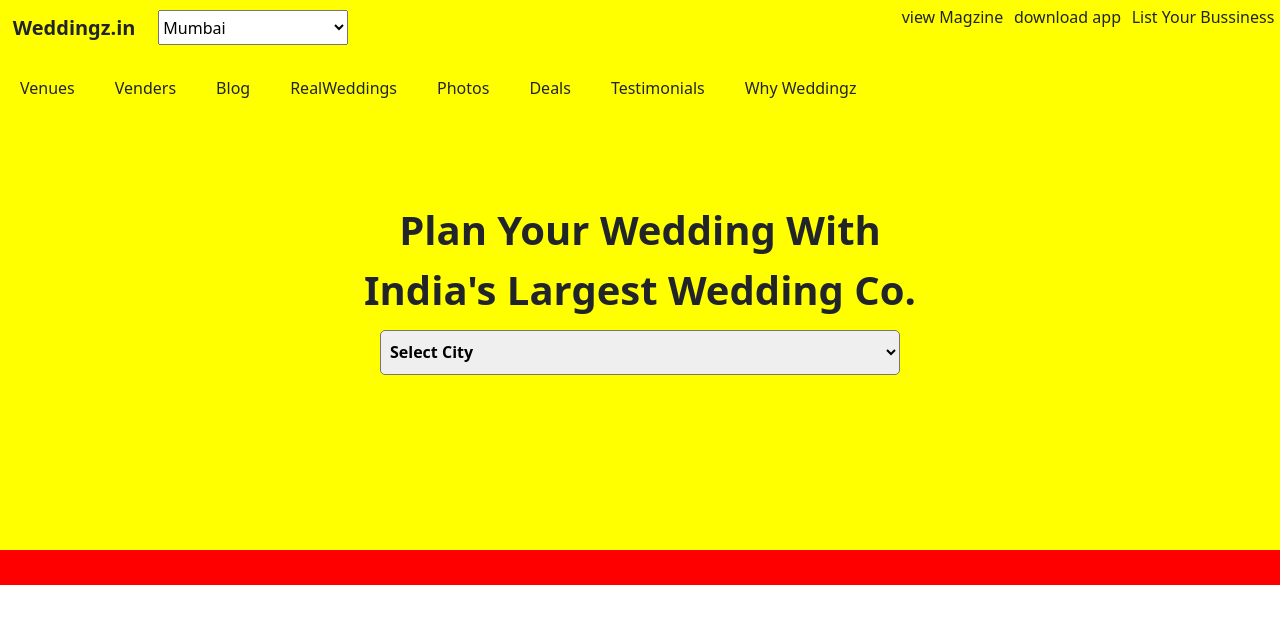
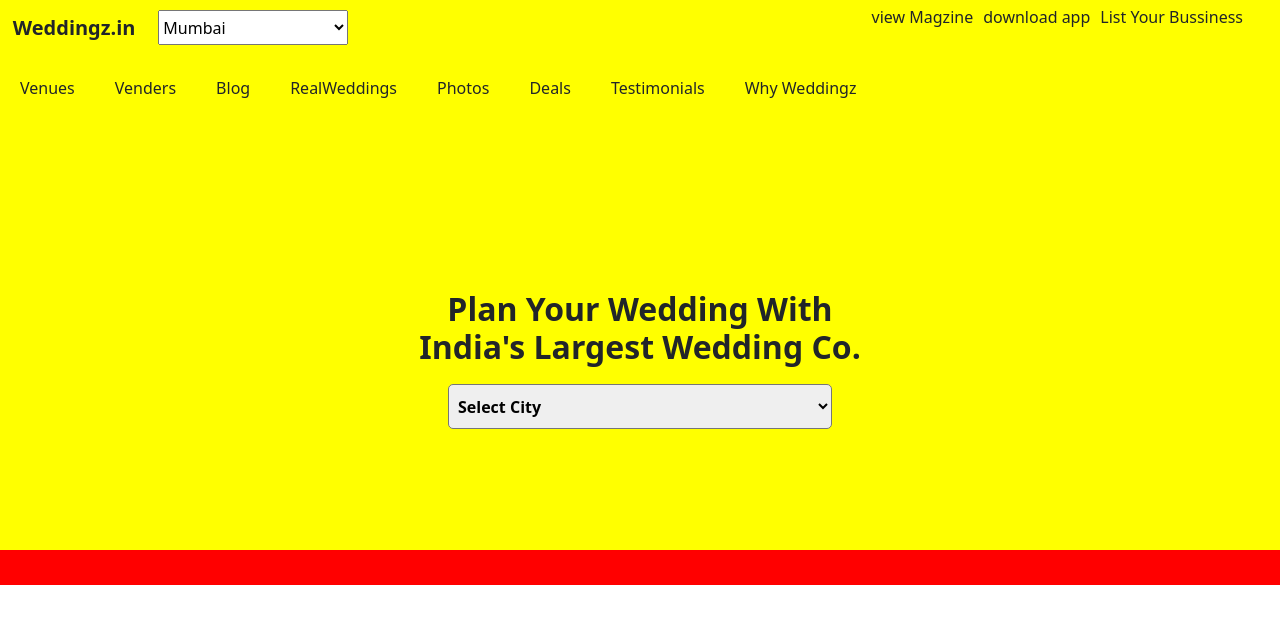
Before and after one commit to lovepreet-k828/responsiveUI, a React (Create React App) app: page / in a window 1280 px wide. Shown: the top 624 px of the page. Built offline with nearby package versions, Linux system fonts and the light colour scheme.

Commit message:
responsive trial

```diff
--- a/src/App.js
+++ b/src/App.js
@@ -12,7 +12,7 @@
   return (
     <>
       <Router>
-        <div style={{ minWidth: "100vh", overflowX: "scrole" }}>
+        <div>
           <Head options={options} sideBar={sideBar} setSideBar={setSideBar}/>
           <SideBar sideBar={sideBar} setSideBar={setSideBar} />
           <Routes>
--- a/src/components/categories/categories.css
+++ b/src/components/categories/categories.css
@@ -1,23 +1,24 @@
-.card-img-top{
-    max-height: 12rem;
-    box-shadow: 0 5px 5px rgba(0,0,0,0.5);
-    border-radius: 5px
-}
 
-.card{
-    width: 18rem;
-    box-shadow: 0 5px 5px rgba(0,0,0,0.5);
-    border-radius: 5px
-}
+  @media only screen and (max-width: 600px) {
+    .cardContainer {
+      margin: 0;
+    }
+  }
 
-.quote{
-    width: 80%;
-    box-shadow: 0 5px 5px rgba(0,0,0,0.5);
-    border-radius: 20px
-}
+  @media only screen and (min-width: 600px) {
+    .cardContainer {
+      margin: 5%;
+    }
+  }
 
-.cardContainer{
-    width: 80%;
-    box-shadow: 0 5px 5px rgba(0,0,0,0.5);
-    border-radius: 20px;
-}
+  @media only screen and (max-width: 600px) {
+    .card {
+      width: 100%;
+    }
+  }
+
+  @media only screen and (min-width: 600px) {
+    .card {
+      width: 250px;
+    }
+  }
--- a/src/components/categories/categories.js
+++ b/src/components/categories/categories.js
@@ -23,13 +23,13 @@
       <div><i>Get upto 30% off</i></div>
     </div>
 
-    <div style={{display:"flex",justifyContent:"space-evenly",
-    textAlign:"center", alignItems:"space-between", margin:"5%", flexWrap:'wrap'}}>
+    <div className="cardContainer" style={{display:"flex",justifyContent:"space-evenly",
+    textAlign:"center", alignItems:"space-between",  flexWrap:'wrap'}}>
     {
       options.map((option)=>{
         return (
-          <div style={{marginBottom:"2%", backgroundColor:"yellow",width:"250px",height:"320px",fontSize:"20px"}}>
-            <div style={{backgroundColor:"red",width:"250px",height:"250px"}}></div>
+          <div className="card" style={{marginBottom:"2%", backgroundColor:"yellow",height:"320px",fontSize:"20px"}}>
+            <div className="card" style={{backgroundColor:"red",height:"250px"}}></div>
             <div >{option}</div>
             <div style={{display:"flex", justifyContent:"center"}}>
             <div style={{borderRight:"2px solid black",width:"50%"}}>
--- a/src/components/header/header.css
+++ b/src/components/header/header.css
@@ -1,5 +1,24 @@
-@media only screen and (max-width: 600px) {
+@media only screen and (max-width: 700px) {
     .hide {
+      display: none;
+      }
+  }
+
+  @media only screen and (min-width: 800px) {
+    .hide {
+      width:30%;
+    }
+  }
+
+  @media only screen and (min-width: 700px) {
+    .hide {
+      padding-left: auto;
+      width:50%;
+    }
+  }
+
+  @media only screen and (max-width: 800px) {
+    .earlyhide {
       display: none;
     }
   }
--- a/src/components/header/header.js
+++ b/src/components/header/header.js
@@ -45,28 +45,28 @@
                 {ops}
               </select>
             </div>
-            <div className="hide" style={{ width: "30%" }}>
-              <div style={{ display: 'flex', width: "100%", justifyContent: "space-evenly", alignItems: "center" }}>
+            <div className="hide" >
+              <div style={{ display: 'flex', justifyContent:"end", marginRight:"5%", alignItems: "center" }}>
                 <div style={{ margin: "5px" }}>view Magzine</div>
                 <div style={{ margin: "5px" }}>download app</div>
                 <div style={{ margin: "5px" }}>List Your Bussiness</div>
               </div>
             </div>
           </div>
-          <nav className="hide" >
+          <nav className="earlyhide" >
             <div style={{ width: '100%', display: "flex", marginBottom: "80px", position: "sticky", top: "0" }}>
               {navList}</div>
           </nav>
           <div style={{
-            display: "flex", flexDirection: "column",
+            display: "flex", flexDirection: "column", height:"60%",
             justifyContent: "center", alignItems: "center",
           }}>
-            <div style={{ textAlign: "center", fontSize: "40px", fontWeight: "bold" }}>
+            <h2 style={{ textAlign: "center", fontWeight: "bold" }}>
               Plan Your Wedding With<br />
               India's Largest Wedding Co.
-            </div>
+            </h2>
             <select style={{
-              height: "45px", width: "520px", margin: "10px",
+              height: "45px", width: "30%", margin: "10px",
               padding: "5px", borderRadius: "5px", fontWeight: "bold"
             }} value={option}
               onChange={handleChange}
--- a/src/components/sideBtn/sideBtn.css
+++ b/src/components/sideBtn/sideBtn.css
@@ -8,7 +8,7 @@
     opacity: 1;
   }
 
-  @media only screen and (min-width: 600px) {
+  @media only screen and (min-width: 800px) {
     #ma {
       display: none;
     }
```
